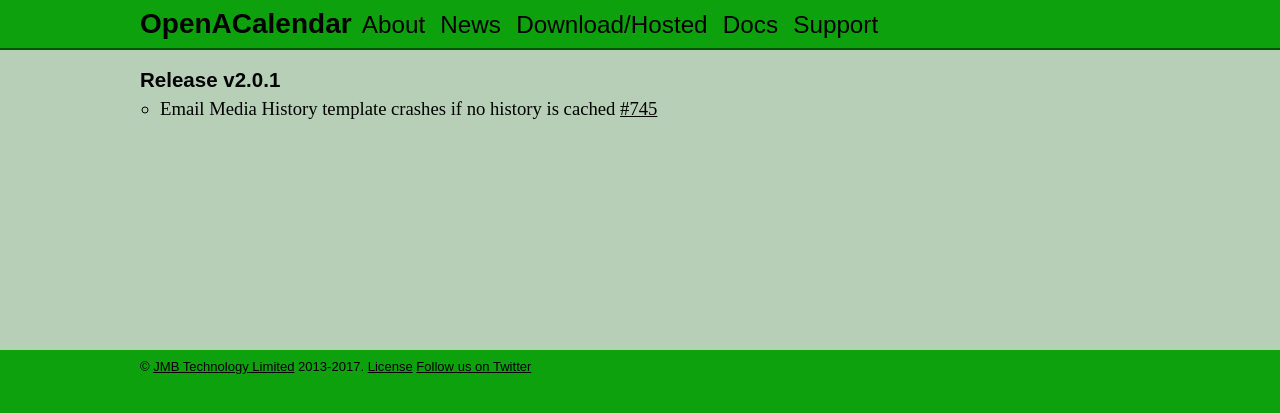
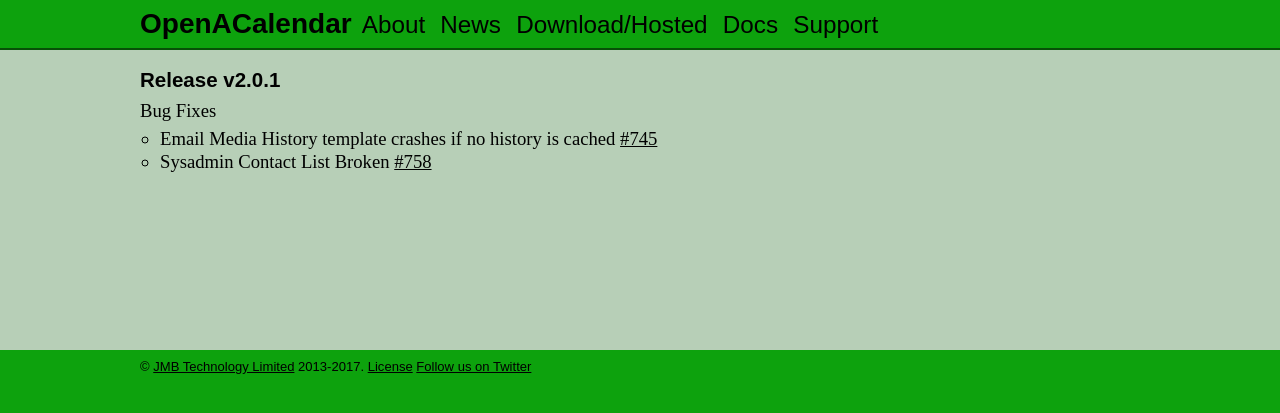
Before and after one commit to OpenACalendar/openacalendar.github.io, a Jekyll site: the page built from webapp/release/2.0.1.html, in a window 1280 px wide. Shown: the top 413 px of the page. Built offline with Jekyll 4.4.1, drawn with Linux system fonts in a browser that asks for light colours.

Commit message:
Release notes

```diff
--- a/webapp/release/2.0.1.html
+++ b/webapp/release/2.0.1.html
@@ -9,6 +9,9 @@
 	<a href="https://github.com/OpenACalendar/OpenACalendar-Web-Core/releases/tag/v2.0.1">Source &amp; Download</a>
 </p -->
 
+<p>Bug Fixes</p>
+
 <ul class="normallist">
   <li>Email Media History template crashes if no history is cached <a href="https://github.com/OpenACalendar/OpenACalendar-Web-Core/issues/745">#745</a></li>
+  <li>Sysadmin Contact List Broken  <a href="https://github.com/OpenACalendar/OpenACalendar-Web-Core/issues/758">#758</a></li>
 </ul>
--- a/webapp/release/2.1.0.html
+++ b/webapp/release/2.1.0.html
@@ -13,6 +13,7 @@
 
 <ul class="normallist">
   <li>On front page of Sys admin UI, add option to jump straight to an user account by entered user name <a href="https://github.com/OpenACalendar/OpenACalendar-Web-Core/issues/746">#746</a></li>
+  <li>Sysadmin Features to be able to set human slug of things <a href="https://github.com/OpenACalendar/OpenACalendar-Web-Core/issues/755">#755</a></li>
 </ul>
 
 <p>IP Address Data</p>
```
